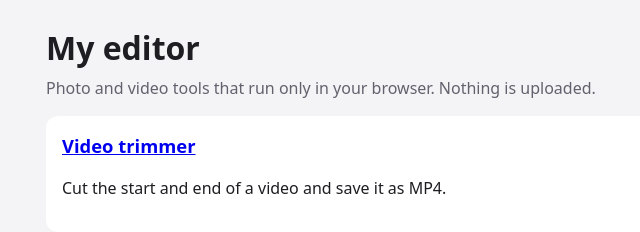
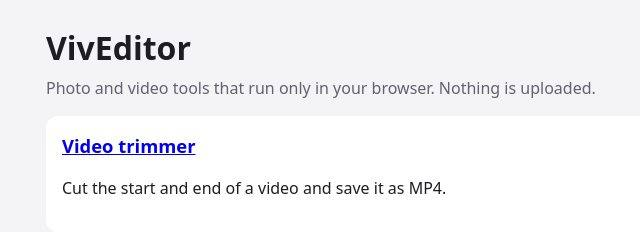
Before and after one commit to danielromer-droid/VivEditor, a plain HTML site: page index.html in a window 1280 px wide. Shown: the full height of the page, 200-840 px from the left. Drawn offline with Linux system fonts and the light colour scheme.

Commit message:
Name the editor VivEditor
Co-Authored-By: Claude Opus 5.5 <noreply@anthropic.com>
Claude-Session: https://claude.ai/code/session_01R5BFEdnyBDy3bDCpvBNLPL

```diff
--- a/index.html
+++ b/index.html
@@ -3,12 +3,12 @@
 <head>
   <meta charset="utf-8">
   <meta name="viewport" content="width=device-width, initial-scale=1">
-  <title>My editor</title>
+  <title>VivEditor</title>
   <link rel="stylesheet" href="video.css">
 </head>
 <body>
   <header>
-    <h1>My editor</h1>
+    <h1>VivEditor</h1>
     <p class="note">Photo and video tools that run only in your browser. Nothing is uploaded.</p>
   </header>
   <main>
```
Also changed, not shown: video.html (+2 -1 lines), 1 other file.
